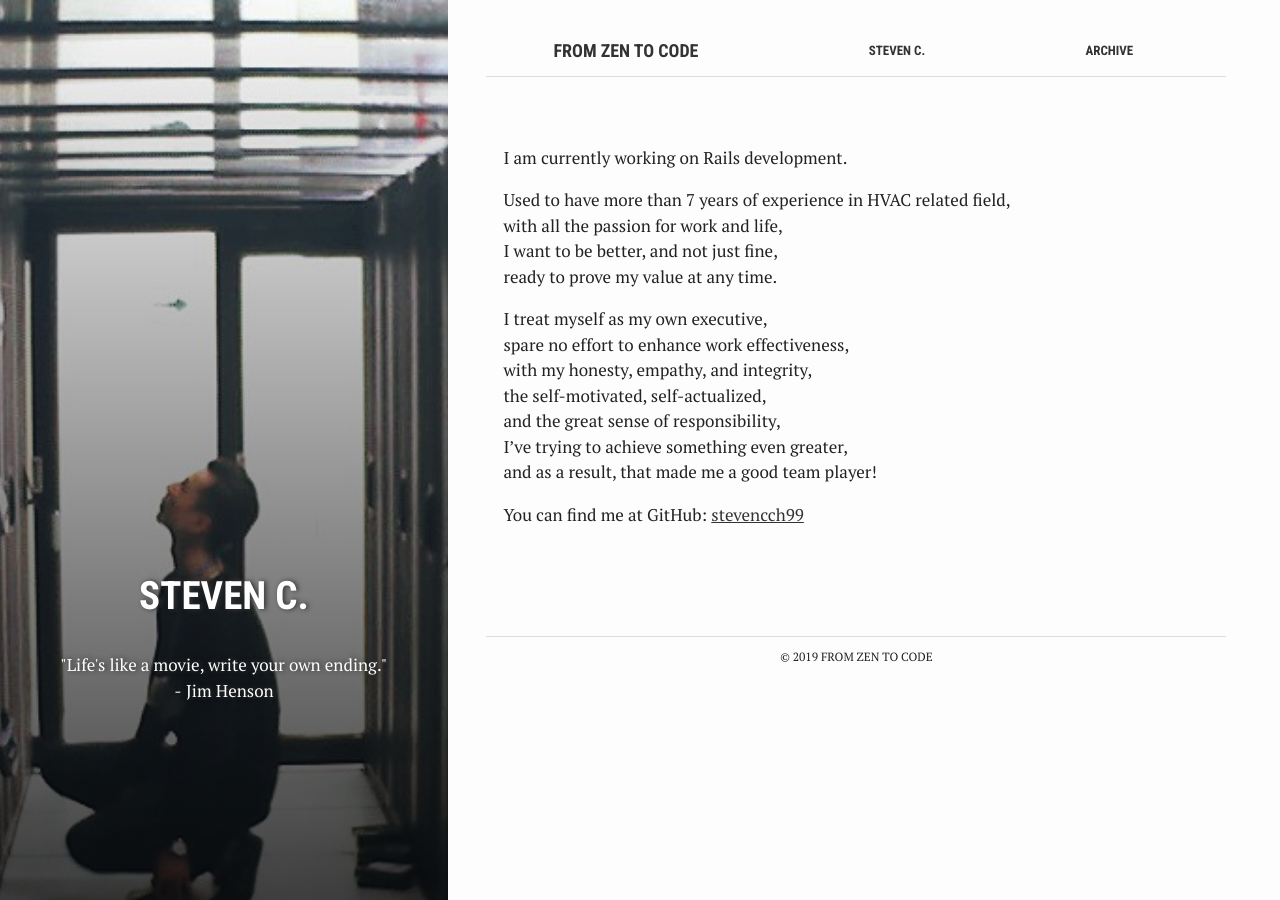
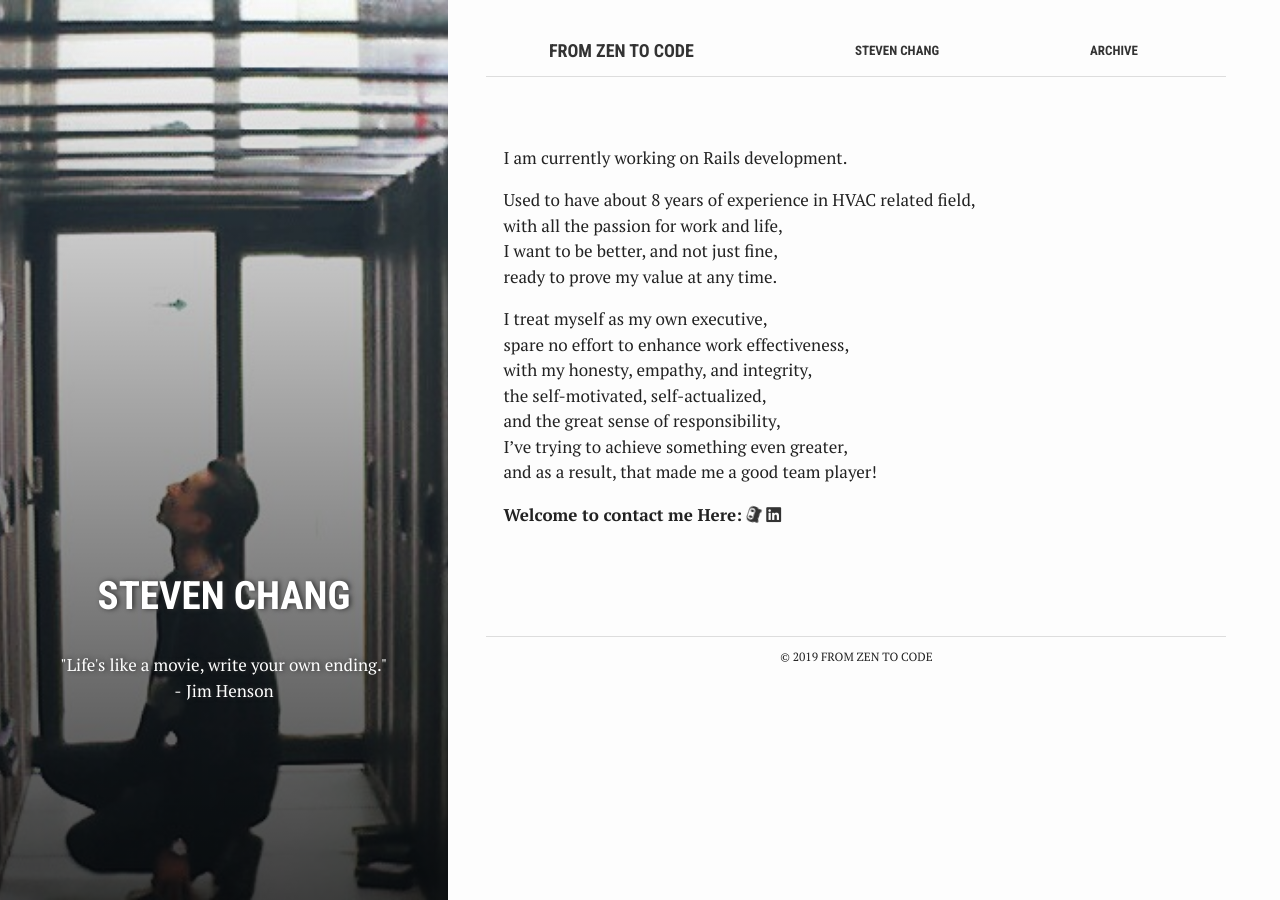
Before and after one commit to stevencch99/stevencch99.github.io, a Jekyll site: the page built from about.md, in a window 1280 px wide. Built offline with Jekyll 4.4.1, drawn with Linux system fonts in a browser that asks for light colours; nearby versions of some CDN libraries; comment, search, counter and statistics services are not loaded.

Commit message:
Add font-awesome.

```diff
--- a/_config.yml
+++ b/_config.yml
@@ -12,7 +12,8 @@ description: > # this means to ignore newlines until "baseurl:"
   "Life's like a movie, write your own ending." - Jim Henson
 baseurl: "" # the subpath of your site, e.g. /blog
 lang: "en"
-url: "http://localhost:4000" # the base hostname & protocol for your site
+# url: "http://localhost:4000" # the base hostname & protocol for your site
+url: "https://stevencch99.github.io/" # the base hostname & protocol for your site
 twitter_username:
 github_username: stevencch99
 disqus_username: stevencch99
--- a/_includes/head.html
+++ b/_includes/head.html
@@ -40,4 +40,6 @@
     <meta name="twitter:image" content="{{ site.baseurl | prepend: site.url }}{{ site.images }}/bg.svg">
   {% endif %}
 
+  <!-- include fontawesome tool -->
+  <script src="https://kit.fontawesome.com/407285a06c.js"></script>
 </head>
--- a/about.md
+++ b/about.md
@@ -1,7 +1,7 @@
 ---
 bg: "IMG_0358.jpg"
 layout: page
-title: "Steven C."
+title: "Steven Chang"
 crawlertitle: "Why and how this blog was created"
 permalink: /about/
 summary: "\"Life's like a movie, write your own ending.\" <br />
@@ -11,7 +11,7 @@ active: about
 
 I am currently working on Rails development.
 
-Used to have more than 7 years of experience in HVAC related field,
+Used to have about 8 years of experience in HVAC related field,
 with all the passion for work and life,
 I want to be better, and not just fine,
 ready to prove my value at any time.
@@ -24,5 +24,7 @@ and the great sense of responsibility,
 I've trying to achieve something even greater,
 and as a result, that made me a good team player!
 
-You can find me at GitHub:
-[{{site.github_username}}](https://github.com/stevencch99)
+**Welcome to contact me Here:**
+[<i class="fab fa-github-alt fa-spin"></i>](https://github.com/stevencch99)
+[<i class="fab fa-linkedin"></i>](https://www.linkedin.com/in/stevenchchang/)
+<!-- [{{site.github_username}}](https://github.com/stevencch99) -->
```
Also changed, not shown: archive.md (+1 -1 lines), assets/images/john-wang-yyxyxA-oCLI-unsplash.jpg (added), assets/images/owl.jpg (deleted), assets/images/tag.jpg (deleted), 1 other file.
